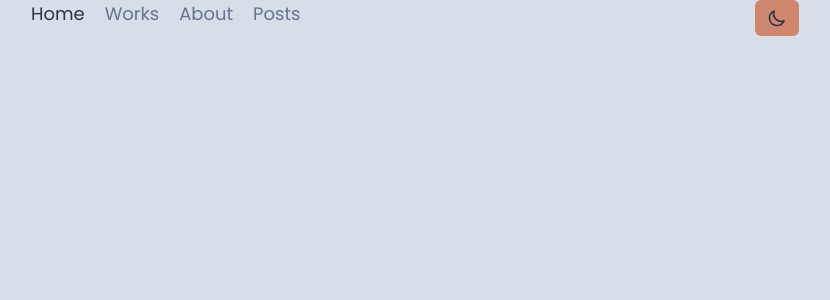
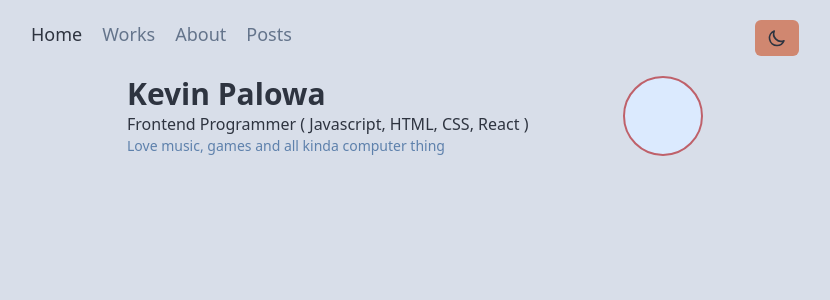
Before and after one commit to KevinPalowa/portfolio, a Next.js app: page / in a window 1280 px wide. Shown: the top 300 px of the page, without its empty margins (225-1055 px from the left). Built offline with nearby package versions, Linux system fonts and the light colour scheme.

Commit message:
add Hero content

```diff
--- a/components/Hero.js
+++ b/components/Hero.js
@@ -1,6 +1,16 @@
-export default function Hero(){
-return (
-  <>
-  </>
-  )
+import Image from "next/image";
+
+export default function Hero() {
+  return (
+    <div className="flex justify-between mt-5">
+      <div>
+        <h2 className="font-semibold text-3xl">Kevin Palowa</h2>
+        <p className="">Frontend Programmer ( Javascript, HTML, CSS, React )</p>
+        <p className="text-[#5e81ac] text-sm">
+          Love music, games and all kinda computer thing
+        </p>
+      </div>
+      <div className="border-2 border-[#bf616a] rounded-full w-20 h-20 bg-blue-100"></div>
+    </div>
+  );
 }
--- a/components/Layout.js
+++ b/components/Layout.js
@@ -1,16 +1,17 @@
 import React from "react";
 import Head from "next/head";
 import NavBar from "./NavBar";
-export default function Layout({ children }) {
+import { useRouter } from "next/router";
+export default function Layout({ children, title = "Kevin Palowa" }) {
   return (
     <div>
       <Head>
-        <title>Next Page</title>
+        <title>{title}</title>
       </Head>
       <div className="container mx-auto max-w-3xl font-sans">
         <NavBar />
       </div>
-      <main>{children}</main>
+      <main className="max-w-xl mx-auto container">{children}</main>
     </div>
   );
 }
--- a/components/NavBar.js
+++ b/components/NavBar.js
@@ -20,7 +20,7 @@ function NavLink({ href, children }) {
 }
 export default function NavBar() {
   return (
-    <nav className="flex justify-between ">
+    <nav className="flex justify-between mt-5">
       {/* <Link href="/">
         <a className="font-semibold text-xl">Kevin</a>
       </Link> */}
--- a/components/ThemeToggle.js
+++ b/components/ThemeToggle.js
@@ -14,7 +14,7 @@ export default function ThemeToggle() {
     >
       {mounted &&
         (theme === "dark" ? (
-          <SunIcon className="h-5 w-7" />
+          <SunIcon className="text-[#eceff4] h-5 w-7" />
         ) : (
           <MoonIcon className="h-5 w-7" />
         ))}
--- a/pages/about.js
+++ b/pages/about.js
@@ -2,5 +2,5 @@ import React from "react";
 import Layout from "../components/Layout";
 
 export default function about() {
-  return <Layout></Layout>;
+  return <Layout title="Posts - Kevin Palowa"></Layout>;
 }
--- a/pages/index.js
+++ b/pages/index.js
@@ -3,7 +3,7 @@ import Layout from "../components/Layout";
 
 export default function Home() {
   return (
-    <Layout>
+    <Layout title="Kevin Palowa - Home">
       <Hero />
     </Layout>
   );
--- a/pages/post.js
+++ b/pages/post.js
@@ -2,5 +2,5 @@ import React from "react";
 import Layout from "../components/Layout";
 
 export default function post() {
-  return <Layout></Layout>;
+  return <Layout title="Posts - Kevin Palowa"></Layout>;
 }
--- a/pages/works.js
+++ b/pages/works.js
@@ -4,7 +4,7 @@ import Layout from "../components/Layout";
 export default function works() {
   return (
     <>
-      <Layout></Layout>
+      <Layout title="Works - Kevin Palowa"></Layout>
     </>
   );
 }
--- a/styles/globals.css
+++ b/styles/globals.css
@@ -1,4 +1,4 @@
-@import url('https://fonts.googleapis.com/css2?family=Poppins:wght@400;500;600&display=swap');
+@import url("https://fonts.googleapis.com/css2?family=M+PLUS+Rounded+1c:wght@400;500&display=swap");
 @tailwind base;
 @tailwind components;
 @tailwind utilities;
--- a/tailwind.config.js
+++ b/tailwind.config.js
@@ -1,5 +1,5 @@
 module.exports = {
-  darkMode: 'class',
+  darkMode: "class",
   content: [
     "./pages/**/*.{js,ts,jsx,tsx}",
     "./components/**/*.{js,ts,jsx,tsx}",
@@ -7,8 +7,8 @@ module.exports = {
   theme: {
     extend: {},
     fontFamily: {
-      sans : ['Poppins','ui-sans-serif', 'system-ui'],
-    }
+      sans: ["M PLUS Rounded c1", "ui-sans-serif", "system-ui"],
+    },
   },
   plugins: [],
 };
```
